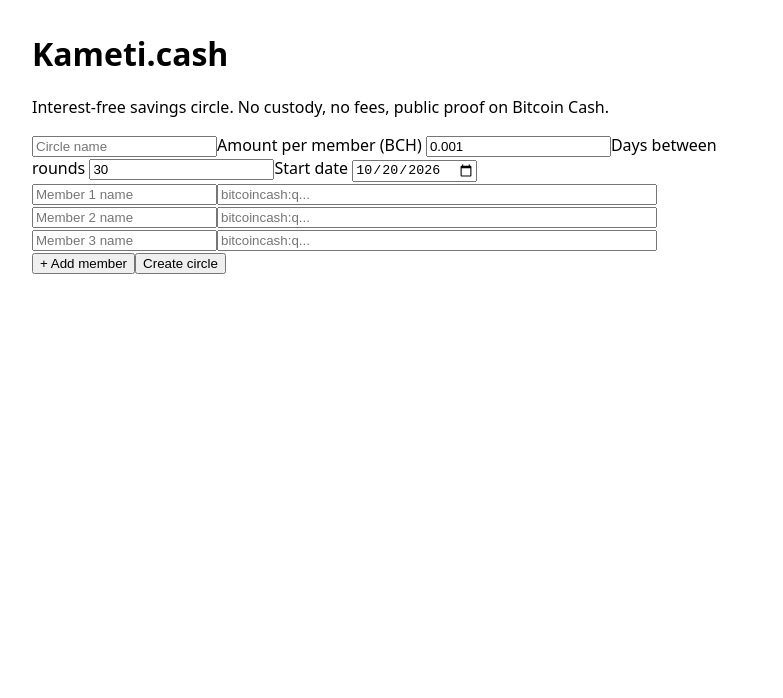
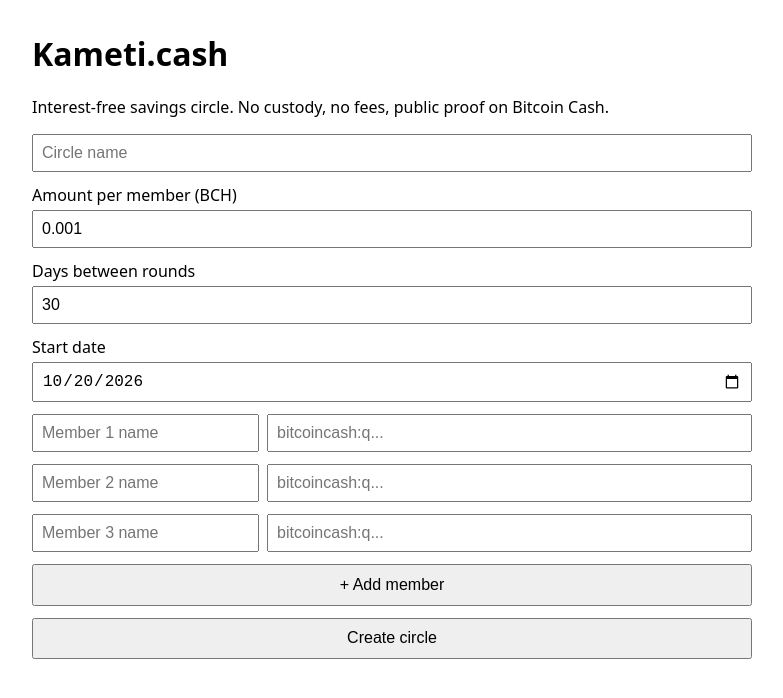
Before and after one commit to Hajrajadoon/kameti-v1, a Vue app: page / in a window 1280 px wide. Shown: the top 698 px of the page, without its empty margins (248-1031 px from the left). Built offline with nearby package versions, Linux system fonts and the light colour scheme.

Commit message:
Fix table markup and tidy form

```diff
--- a/src/App.vue
+++ b/src/App.vue
@@ -15,12 +15,21 @@
 const shareLink = computed(() => circle.value ? `${location.origin}${location.pathname}#${encodeCircle(circle.value)}` : '');
 
 function create() {
-  const input = { name: name.value, members: members.value.map(m => ({ name: m.name.trim(), address: m.address.trim() })),
-    amountSats: bchToSats(amountBch.value), startDate: startDate.value, intervalDays: Number(intervalDays.value) };
+  const input = {
+    name: name.value,
+    members: members.value.map(m => ({ name: m.name.trim(), address: m.address.trim() })),
+    amountSats: bchToSats(amountBch.value),
+    startDate: startDate.value,
+    intervalDays: Number(intervalDays.value),
+  };
   errors.value = validate(input);
   if (errors.value.length) return;
   circle.value = createCircle(input);
   location.hash = encodeCircle(circle.value);
+}
+
+function addMember() {
+  if (members.value.length < 6) members.value.push({ name: '', address: '' });
 }
 </script>
 
@@ -34,26 +43,42 @@
       <label>Amount per member (BCH) <input v-model="amountBch" /></label>
       <label>Days between rounds <input v-model="intervalDays" type="number" min="1" /></label>
       <label>Start date <input v-model="startDate" type="date" /></label>
-      <div v-for="(m, i) in members" :key="i">
+      <div v-for="(m, i) in members" :key="i" class="member">
         <input v-model="m.name" :placeholder="`Member ${i + 1} name`" />
-        <input v-model="m.address" placeholder="bitcoincash:q..." style="width:60%" />
+        <input v-model="m.address" placeholder="bitcoincash:q..." />
       </div>
-      <button type="button" @click="members.length < 6 && members.push({ name: '', address: '' })">+ Add member</button>
-      <button>Create circle</button>
+      <button type="button" @click="addMember">+ Add member</button>
+      <button type="submit">Create circle</button>
       <ul style="color:#b00"><li v-for="e in errors" :key="e">{{ e }}</li></ul>
     </form>
 
     <section v-else>
       <h2>{{ circle.name }}</h2>
       <table border="1" cellpadding="6">
-        <tr><th>Round</th><th>Receives</th><th>Due</th><th>Pot (BCH)</th></tr>
-        <tr v-for="r in circle.rounds" :key="r.round">
-          <td>{{ r.round }}</td><td>{{ r.recipient.name }}</td>
-          <td>{{ r.dueDate.slice(0, 10) }}</td><td>{{ satsToBch(r.potSats) }}</td>
-        </tr>
+        <thead>
+          <tr><th>Round</th><th>Receives</th><th>Due</th><th>Pot (BCH)</th></tr>
+        </thead>
+        <tbody>
+          <tr v-for="r in circle.rounds" :key="r.round">
+            <td>{{ r.round }}</td>
+            <td>{{ r.recipient.name }}</td>
+            <td>{{ r.dueDate.slice(0, 10) }}</td>
+            <td>{{ satsToBch(r.potSats) }}</td>
+          </tr>
+        </tbody>
       </table>
       <p>Share this link with members:</p>
       <input :value="shareLink" readonly style="width:100%" />
     </section>
   </main>
 </template>
+
+<style scoped>
+form { display: grid; gap: 0.75rem; }
+label { display: grid; gap: 0.25rem; }
+input { padding: 0.5rem; font-size: 1rem; }
+.member { display: flex; gap: 0.5rem; }
+.member input:last-child { flex: 1; }
+button { padding: 0.6rem 1rem; font-size: 1rem; cursor: pointer; }
+table { border-collapse: collapse; width: 100%; }
+</style>
```
